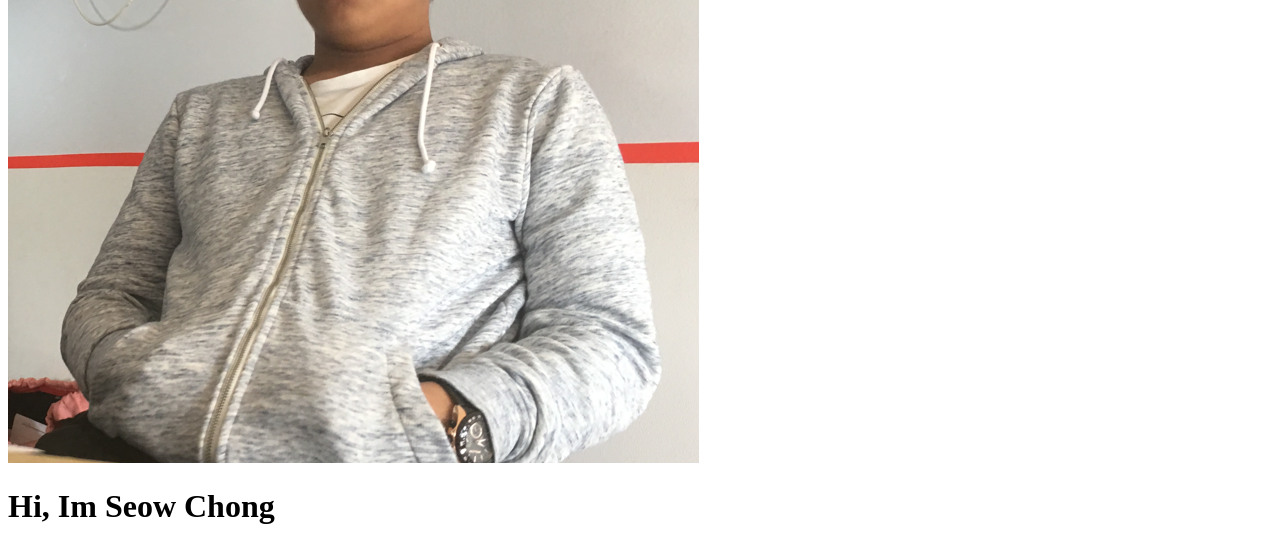
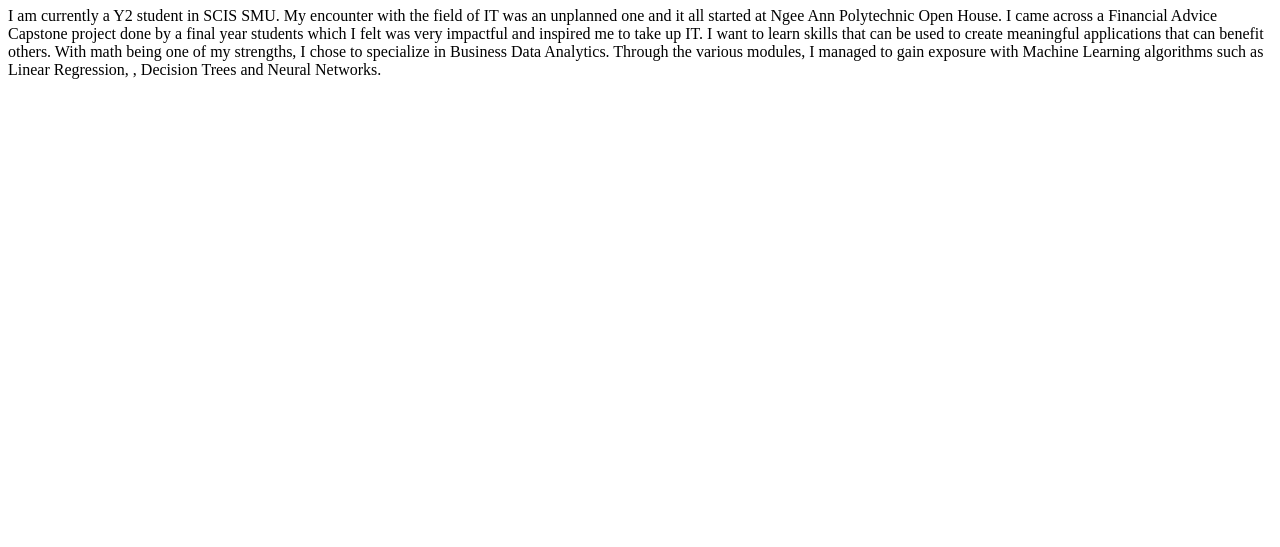
Before and after one commit to limseowchong/limseowchong.github.io, a plain HTML site: page index.html in a window 1280 px wide. Shown: the part 287-834 px from the top of the page. After the commit the page ends 800 px from the top, so only its background shows below. Drawn offline with Linux system fonts and the light colour scheme.

Commit message:
Added personal bios

```diff
--- a/index.html
+++ b/index.html
@@ -2,9 +2,24 @@
 <html>
     <head>
         <title>About Me</title>
+        <style>
+            #profile {
+                border: 1px solid black;
+                height: 200px;
+                width: 200px;
+            }
+        </style>
     </head>
     <body>
-        <img src="profile.png">
+        <img id="profile" src="./profile.png">
         <h1>Hi, Im Seow Chong</h1>
+        <p>
+            I am currently a Y2 student in SCIS SMU. My encounter with the field of IT was an unplanned one and it all
+            started at Ngee Ann Polytechnic Open House. I came across a Financial Advice Capstone project done by a final year
+            students which I felt was very impactful and inspired me to take up IT. I want to learn skills that can be used to create
+            meaningful applications that can benefit others. With math being one of my strengths, I chose to specialize in Business
+            Data Analytics. Through the various modules, I managed to gain exposure with Machine Learning algorithms such as Linear Regression,
+            , Decision Trees and Neural Networks.
+        </p>
     </body>
 </html>
```
